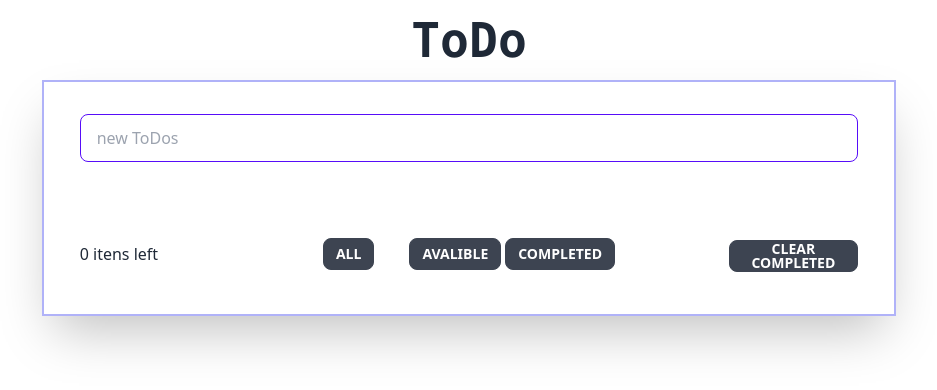
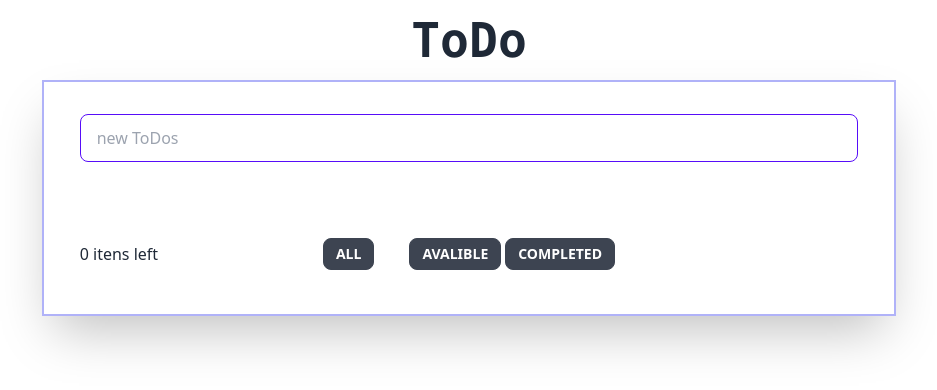
Before and after one commit to raquelroriz/todo-react, a React (Vite) app in the folder web/: page / in a window 1280 px wide. Shown: the top 390 px of the page, without its empty margins (171-1108 px from the left). Built offline with nearby package versions, Linux system fonts and the light colour scheme.

Commit message:
#22: Mostrar botão de deleção apenas com ToDos completos

```diff
--- a/web/src/App.tsx
+++ b/web/src/App.tsx
@@ -76,7 +76,7 @@ function App() {
               </div>
 
               <div className="basis-2/12 gap-5">
-                <Delete onPressDelete={handlerDelete}></Delete>
+                <Delete onPressDelete={handlerDelete} todoList={todos}></Delete>
               </div>
             </div>
           </div>
--- a/web/src/components/Delete.tsx
+++ b/web/src/components/Delete.tsx
@@ -1,8 +1,17 @@
 interface OnPressDeleteProps {
+  todoList: Todo[];
   onPressDelete: () => void;
 }
+interface Todo {
+  title: string;
+  completed: boolean;
+  id: number;
+}
 
-export function Delete({ onPressDelete }: OnPressDeleteProps) {
+export function Delete({ onPressDelete, todoList }: OnPressDeleteProps) {
+  function showButton() {
+    const hasCompleted = todoList.some((elem: Todo) => elem.completed == true);
+    if (hasCompleted) {
       return (
         <button
           className="btn btn-sm"
@@ -12,4 +21,9 @@ export function Delete({ onPressDelete }: OnPressDeleteProps) {
           Clear completed
         </button>
       );
+    } else {
+      return <div></div>;
     }
+  }
+  return showButton();
+}
```
Lines whose indentation alone changed are shown as unchanged.
